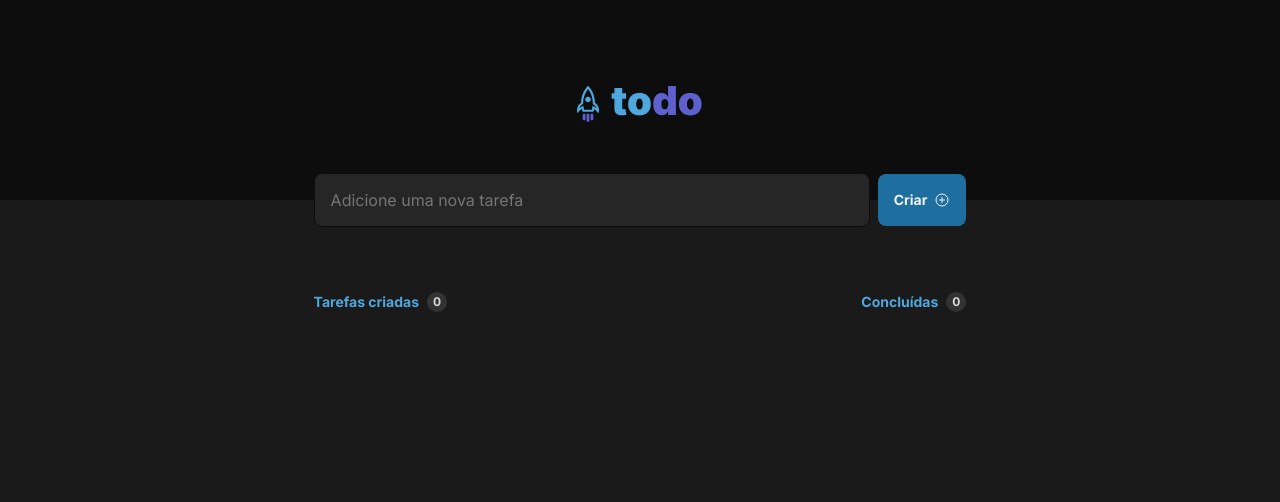
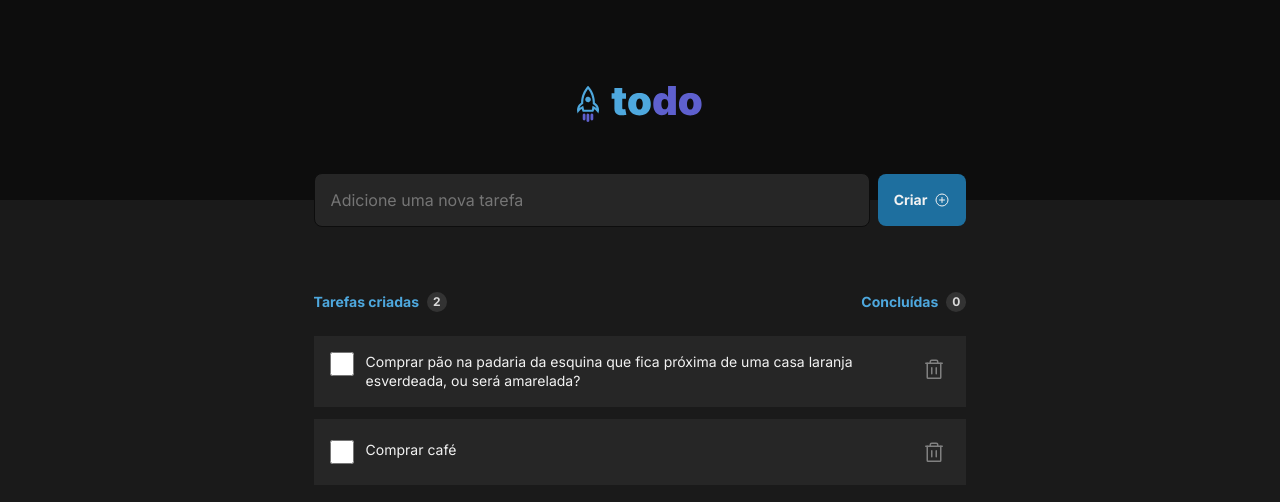
Before and after one commit to AndersonNascimentoAFSN/challenge-01-todo-list-react-ignite, a React (Vite) app: page / in a window 1280 px wide. Shown: the top 502 px of the page. Built offline with nearby package versions, Linux system fonts and the light colour scheme.

Commit message:
add create task, delete task and change status task

```diff
--- a/index.html
+++ b/index.html
@@ -10,7 +10,7 @@
       href="https://fonts.googleapis.com/css2?family=Inter:wght@300;400;600;700&display=swap"
       rel="stylesheet"
     />
-    <title>Challenge 01 - Todo List - Ignite React</title>
+    <title>Todo List</title>
   </head>
   <body>
     <div id="root"></div>
--- a/src/pages/Home/index.tsx
+++ b/src/pages/Home/index.tsx
@@ -1,20 +1,99 @@
-import { Header, TaskCount } from '../../shared/components';
+import { useState } from 'react';
+import { Header, TaskCount, Tasks } from '../../shared/components';
 import { Input } from '../../shared/components';
 import { Button } from '../../shared/components';
 import styles from './styles.module.css';
 
+const tasksDefaultState = [
+  {
+    id: 'task1',
+    label:
+      'Comprar pão na padaria da esquina que fica próxima de uma casa laranja esverdeada, ou será amarelada?',
+    value: 'buyBread',
+    name: 'task',
+    isComplete: false,
+  },
+  {
+    id: 'task2',
+    label: 'Comprar café',
+    value: 'buyCoffee',
+    name: 'task',
+    isComplete: false,
+  },
+];
+
+interface ITask {
+  id: string;
+  label: string;
+  value: string;
+  name: string;
+  isComplete: boolean;
+}
+
 export function Home() {
+  const [tasks, setTasks] = useState<ITask[]>(tasksDefaultState);
+  const [task, setTask] = useState('');
+
+  function handleTaskCompleted(id: string) {
+    const newTasks = [...tasks];
+    const taskCompleted = newTasks.findIndex((task) => task.id === id);
+    newTasks[taskCompleted].isComplete = !newTasks[taskCompleted].isComplete;
+    // const taskCompleted = newTasks.filter((task) => task.id === id);
+
+    setTasks(newTasks);
+  }
+
+  function handleDelTask(id: string) {
+    const tasksWithoutExcluded = tasks.filter((task) => task.id !== id);
+    if (id) {
+      setTasks(tasksWithoutExcluded);
+    }
+  }
+
+  function handleAddTask() {
+    if (task) {
+      setTasks((prevTasks) => [
+        ...prevTasks,
+        { id: task, isComplete: false, label: task, value: task, name: task },
+      ]);
+
+      setTask('');
+    }
+  }
+
+  function handleAddTextTask(textTask: string) {
+    setTask(textTask);
+  }
+
+  const qtyTasks = tasks.length;
+  const qtyTasksCompleted = tasks.filter(
+    (task) => task.isComplete === true
+  ).length;
+
   return (
     <main>
       <Header />
       <div className={styles.wrapper}>
-        <Input type="text" placeholder="Adicione uma nova tarefa" />
-        <Button title="Criar" />
-      </div>
+        <div className={styles.wrapperCreateTask}>
+          <Input
+            type="text"
+            placeholder="Adicione uma nova tarefa"
+            addTextTask={handleAddTextTask}
+            value={task}
+          />
+          <Button title="Criar" addTask={handleAddTask} />
+        </div>
 
-      <div className={styles.wrapperTaskCount}>
-        <TaskCount title='Tarefas criadas' value={0}/>
-        <TaskCount title='Concluídas' value={0}/>
+        <div className={styles.wrapperTaskCount}>
+          <TaskCount title="Tarefas criadas" value={qtyTasks} />
+          <TaskCount title="Concluídas" value={qtyTasksCompleted} />
+        </div>
+
+        <Tasks
+          tasks={tasks}
+          handleTaskCompleted={handleTaskCompleted}
+          delTask={handleDelTask}
+        />
       </div>
     </main>
   );
--- a/src/pages/Home/styles.module.css
+++ b/src/pages/Home/styles.module.css
@@ -1,14 +1,19 @@
 .wrapper {
+  width: 51vw;
+  margin: 0 auto;
+}
+
+.wrapperCreateTask {
   display: flex;
   gap: 0.5em;
   justify-content: center;
   margin: -1.6875em auto;
-  width: 51vw;
+  /* width: 51vw; */
 }
 
 .wrapperTaskCount {
   display: flex;
   justify-content: space-between;
-  width: 51vw;
-  margin: 0 auto;
+  /* width: 51vw; */
+  margin: calc(4.0625em + 1.6875em) auto 1.5em;
 }
--- a/src/shared/components/Button/index.tsx
+++ b/src/shared/components/Button/index.tsx
@@ -2,13 +2,32 @@ import { ButtonHTMLAttributes } from 'react';
 import { PlusCircle } from 'phosphor-react';
 import styles from './styles.module.css';
 
+interface ITask {
+  id: string;
+  label: string;
+  value: string;
+  name: string;
+  isComplete: boolean;
+}
+
 interface IButtonProps extends ButtonHTMLAttributes<HTMLButtonElement> {
   title: string;
+  addTask: (task: ITask) => void;
 }
 
-export function Button({ title, ...props }: IButtonProps) {
+export function Button({ title, addTask, ...props }: IButtonProps) {
+  function handleAddTask() {
+    addTask({
+      id: '',
+      label: '',
+      value: '',
+      name: '',
+      isComplete: false,
+    });
+  }
+
   return (
-    <button className={styles.button} {...props}>
+    <button className={styles.button} {...props} onClick={handleAddTask}>
       {title}
       <PlusCircle size={16} />
     </button>
--- a/src/shared/components/Input/index.tsx
+++ b/src/shared/components/Input/index.tsx
@@ -1,8 +1,17 @@
-import { InputHTMLAttributes } from 'react';
+import { ChangeEvent, InputHTMLAttributes } from 'react';
 import styles from './styles.module.css';
 
-interface IInputProps extends InputHTMLAttributes<HTMLInputElement> {}
+interface IInputProps extends InputHTMLAttributes<HTMLInputElement> {
+  addTextTask: (textTask: string) => void;
+  value: string;
+}
 
-export function Input(props: IInputProps) {
-  return <input className={styles.input} {...props} />;
+export function Input({ addTextTask, ...props }: IInputProps) {
+  function handleAddTextTask(event: ChangeEvent<HTMLInputElement>) {
+    addTextTask(event.target.value);
+  }
+
+  return (
+    <input className={styles.input} onChange={handleAddTextTask} {...props} />
+  );
 }
--- /dev/null
+++ b/src/shared/components/Task/index.tsx
@@ -0,0 +1,62 @@
+import { Trash } from 'phosphor-react';
+import styles from './styles.module.css';
+
+interface ITask {
+  id: string;
+  label: string;
+  value: string;
+  name: string;
+  isComplete: boolean;
+}
+
+interface ITaskProps {
+  id: string;
+  label: string;
+  value: string;
+  name: string;
+  isComplete: boolean;
+  handleTaskCompleted: (id: string) => void;
+  delTask: (id: string) => void;
+}
+
+export function Task({
+  id,
+  label,
+  value,
+  name,
+  isComplete,
+  handleTaskCompleted,
+  delTask
+}: ITaskProps) {
+  function handleChangeTask() {
+    handleTaskCompleted(id);
+  }
+
+  function handleDelTask() {
+    delTask(id);
+  }
+
+  return (
+    <div className={styles.task}>
+      <div className={styles.taskInput}>
+        <input
+          type="checkbox"
+          id={id}
+          name={name}
+          value={value}
+          onChange={handleChangeTask}
+          checked={isComplete}
+        />
+        <label
+          htmlFor={id}
+          className={isComplete ? styles.taskIsCompleted : ''}
+        >
+          {label}
+        </label>
+      </div>
+      <button className={styles.taskDelete} onClick={handleDelTask}>
+        <Trash size={24} />
+      </button>
+    </div>
+  );
+}
--- /dev/null
+++ b/src/shared/components/Task/styles.module.css
@@ -0,0 +1,53 @@
+.task {
+  display: flex;
+  gap: 0.75em;
+  align-items: center;
+  /* padding: 0 1em; */
+  padding: 1em;
+  background: var(--gray-500);
+  margin-bottom: 0.75em;
+  color: var(--gray-100);
+}
+
+.taskInput {
+  display: flex;
+  gap: 0.75em;
+  flex: 1;
+}
+
+.taskInput input {
+  width: 1.5em;
+  height: 1.5em;
+  align-self: start;
+}
+
+.taskInput label {
+  flex: 1;
+  font-size: 0.875em;
+  line-height: 1.4;
+}
+
+.taskInput input, .taskInput label {
+  cursor: pointer;
+  /* padding: 1em 0; */
+}
+
+.taskDelete {
+  background: transparent;
+  color: var(--gray-300);
+  border: none;
+  cursor: pointer;
+  align-self: start;
+  padding: 6px 4px 0 4px;
+}
+
+.taskDelete:hover {
+  color: var(--danger);
+  background: var(--gray-400);
+  border-radius: 4px;
+}
+
+.taskIsCompleted {
+  color: var(--gray-300);
+  text-decoration-line: line-through;
+}
--- a/src/shared/components/TaskCount/styles.module.css
+++ b/src/shared/components/TaskCount/styles.module.css
@@ -2,7 +2,6 @@
   display: flex;
   align-items: center;
   gap: 0.5em;
-  margin-top: calc(4.0625em + 1.6875em);
 }
 
 .title {
--- /dev/null
+++ b/src/shared/components/Tasks/index.tsx
@@ -0,0 +1,41 @@
+import { Task } from '../';
+import styles from './styles.module.css';
+
+interface ITask {
+  id: string;
+  label: string;
+  value: string;
+  name: string;
+  isComplete: boolean;
+}
+
+interface ITasksProps {
+  tasks: {
+    id: string;
+    label: string;
+    value: string;
+    name: string;
+    isComplete: boolean;
+  }[];
+  handleTaskCompleted: (id: string) => void;
+  delTask: (id: string) => void;
+}
+
+export function Tasks({ tasks, handleTaskCompleted, delTask }: ITasksProps) {
+  return (
+    <div className={styles.wrapperTask}>
+      {tasks.map(({ id, label, name, value, isComplete }) => (
+        <Task
+          key={id}
+          id={id}
+          label={label}
+          name={name}
+          value={value}
+          isComplete={isComplete}
+          handleTaskCompleted={handleTaskCompleted}
+          delTask={delTask}
+        />
+      ))}
+    </div>
+  );
+}
--- a/src/shared/components/index.ts
+++ b/src/shared/components/index.ts
@@ -2,5 +2,7 @@ import { Header } from './Header';
 import { Input } from './Input';
 import { Button } from './Button';
 import { TaskCount } from './TaskCount';
+import { Task } from './Task';
+import { Tasks } from './Tasks';
 
-export { Header, Input, Button, TaskCount };
+export { Header, Input, Button, TaskCount, Task, Tasks };
```
Also changed, not shown: src/shared/components/Tasks/styles.module.css (added).
